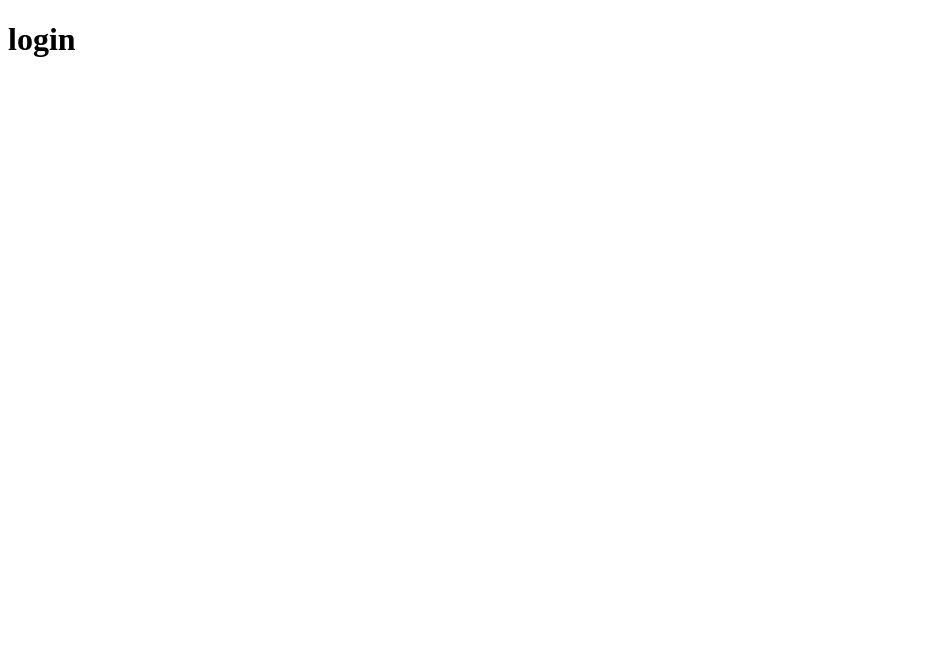
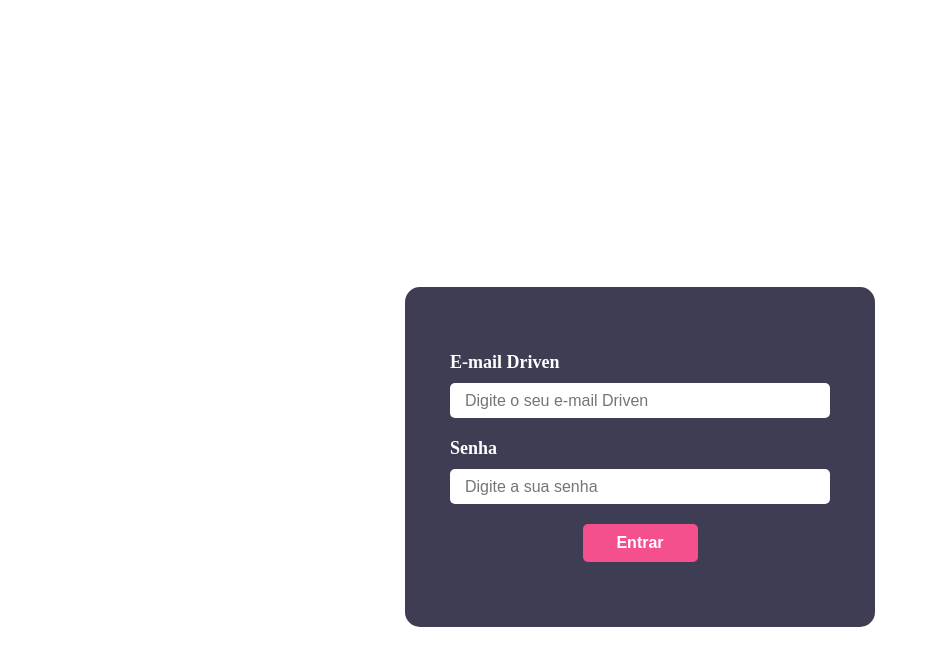
Before and after one commit to tutoria-driven-education/planilhas-front, a React (Create React App) app: page / in a window 1280 px wide. Shown: the top 666 px of the page, without its empty margins (0-929 px from the left). Built offline with nearby package versions, Linux system fonts and the light colour scheme.

Commit message:
feat: login page

```diff
--- a/package.json
+++ b/package.json
@@ -6,7 +6,8 @@
     "react": "^17.0.2",
     "react-dom": "^17.0.2",
     "react-router-dom": "^6.2.1",
-    "react-scripts": "0.9.5"
+    "react-scripts": "0.9.5",
+    "styled-components": "^5.3.3"
   },
   "scripts": {
     "start": "react-scripts start",
--- a/src/App.js
+++ b/src/App.js
@@ -1,3 +1,4 @@
+import React from 'react';
 import { BrowserRouter, Routes, Route } from "react-router-dom";
 
 import { UserProvider } from "./Contexts/User";
--- /dev/null
+++ b/src/Assets/DrivenLogo.js
@@ -0,0 +1,42 @@
+import React from "react";
+
+export default function DrivenLogo (props) {
+    function logoTheme() {
+      return props.theme === "light" ? "#fff" : "#f5508e";
+    }
+
+    return (
+      <svg
+        width="127"
+        height="27"
+        viewBox="0 0 127 27"
+        fill="none"
+        xmlns="http://www.w3.org/2000/svg"
+      >
+        <path
+          d="M27.0039 25.9743V0.864258H32.2959V7.95866L30.918 7.19326L37.3976 0.908457H41.7954V6.41322H37.3976C36.7056 6.35634 36.0092 6.44186 35.3513 6.66458C34.6934 6.88729 34.0877 7.24253 33.5713 7.70847C32.6531 8.79542 32.2 10.2026 32.3106 11.6236V26.0185L27.0039 25.9743Z"
+          fill={logoTheme()}
+        />
+        <path
+          d="M50.7354 0.864258H45.4434V25.9743H50.7354V0.864258Z"
+          fill={logoTheme()}
+        />
+        <path
+          d="M63.0682 25.9743L54.0234 0.864258H59.7553L67.9059 25.2826H65.1939L73.0954 0.864258H78.8858L69.8408 25.9743H63.0682Z"
+          fill={logoTheme()}
+        />
+        <path
+          d="M90.5959 26.475C88.4147 26.52 86.2572 26.0139 84.3216 25.0031C82.5183 24.0244 81.002 22.5882 79.9238 20.8377C78.8236 19.0051 78.2597 16.8984 78.2966 14.7589C78.2966 6.94329 83.105 0.408203 90.6986 0.408203C92.4294 0.411025 94.1375 0.803369 95.6974 1.5563C97.348 2.34102 98.7712 3.53681 99.8314 5.02989C101.024 6.74543 101.746 8.74511 101.928 10.829L97.5298 15.2446H83.4861C83.6605 16.4419 84.1124 17.5813 84.8055 18.5711C85.4678 19.518 86.3613 20.2782 87.4003 20.7789C88.508 21.3058 89.7222 21.5678 90.9477 21.5442C92.248 21.5773 93.5382 21.3052 94.7153 20.7494C95.7237 20.2468 96.6524 19.597 97.4713 18.8213L100.095 22.7953C98.8932 23.9864 97.4683 24.9269 95.9026 25.5624C94.2104 26.2129 92.4073 26.5229 90.5959 26.475ZM96.8262 10.9026C96.6243 9.85805 96.2318 8.86001 95.6682 7.95889C95.1203 7.10794 94.3629 6.4134 93.4693 5.94244C92.4236 5.41997 91.2648 5.16706 90.0975 5.2065C89.0783 5.18984 88.0708 5.42751 87.1657 5.89824C86.2718 6.394 85.5119 7.10138 84.9521 7.95889C84.3289 8.84459 83.8855 9.84487 83.6474 10.9026H96.8262Z"
+          fill={logoTheme()}
+        />
+        <path
+          d="M0 25.9744V0.864326H11.6542C13.816 0.826047 15.9528 1.33207 17.8698 2.33619C19.6585 3.2697 21.1514 4.6871 22.1797 6.42803C23.2322 8.20753 23.7702 10.2462 23.7335 12.3155C23.7438 13.5735 23.5354 14.8237 23.1178 16.0098C22.7038 17.1468 22.1367 18.2215 21.4321 19.2038C20.6471 20.2533 19.7794 21.2377 18.8373 22.1476L15.1578 25.9155L0 25.9744ZM12.006 21.3822C13.2036 21.3753 14.3741 21.0227 15.3777 20.3666C16.4689 19.6438 17.3613 18.6567 17.9725 17.4964C18.6484 16.2036 18.991 14.7615 18.9692 13.3016C18.996 11.8992 18.6574 10.5141 17.987 9.28346C17.336 8.12285 16.3835 7.16138 15.231 6.5016C13.9787 5.80885 12.5709 5.44908 11.1411 5.45655H4.54439V21.3822H12.006Z"
+          fill={logoTheme()}
+        />
+        <path
+          d="M124.783 5.1771C124.046 3.69624 122.895 2.4635 121.47 1.62994C119.263 0.457199 116.718 0.0928791 114.272 0.599613L113.891 0.702654L109.581 5.01522V0.879271H104.289V25.9894H109.581V11.8888C109.476 10.1226 110.029 8.38015 111.135 7.00221C111.659 6.41814 112.306 5.95809 113.028 5.65521C113.751 5.35233 114.531 5.21415 115.313 5.25068C116.315 5.22478 117.303 5.49063 118.157 6.01608C119 6.56647 119.655 7.36255 120.033 8.29746C120.502 9.43514 120.732 10.6578 120.708 11.8888V25.9894H126V10.5347C126.026 8.67691 125.609 6.83972 124.783 5.1771Z"
+          fill={logoTheme()}
+        />
+      </svg>
+    );
+};
--- a/src/Contexts/User.js
+++ b/src/Contexts/User.js
@@ -1,6 +1,6 @@
-import { createContext } from "react";
+import React, { createContext } from "react";
 
-import useLocalStorage from "../hooks/useLocalStorage";
+import useLocalStorage from "../Hooks/useLocalStorage";
 
 const UserContext = createContext();
 
--- a/src/Hooks/useLocalStorage.js
+++ b/src/Hooks/useLocalStorage.js
@@ -1,4 +1,4 @@
-import { useState } from "react";
+import React, { useState } from "react";
 
 function useLocalStorage(key, initialValue) {
   const [storedValue, setStoredValue] = useState(() => {
--- a/src/Pages/Login/index.js
+++ b/src/Pages/Login/index.js
@@ -1,7 +1,117 @@
 import React from 'react';
+import styled from "styled-components";
+
+import DrivenLogo from "../../Assets/DrivenLogo";
 
 export default function Login() {
     return (
-        <h1>login</h1>
-    )
-}
+        <SignInPageContent>
+        <Brand>
+          <DrivenLogo theme={"light"} />
+        </Brand>
+        <SignInForm >
+          <InputGroup>
+            <label htmlFor="email">E-mail Driven</label>
+            <input
+              id="email"
+              type="text"
+              placeholder="Digite o seu e-mail Driven"
+              spellCheck="false"
+            ></input>
+          </InputGroup>
+
+          <InputGroup>
+            <label htmlFor="password">Senha</label>
+            <input
+              id="password"
+              type="password"
+              placeholder="Digite a sua senha"
+            ></input>
+          </InputGroup>
+
+          <SubmitBtn>Entrar</SubmitBtn>
+        </SignInForm>
+      </SignInPageContent>
+    );
+  };
+
+
+  const SignInPageContent = styled.div`
+    width: 100%;
+    height: 100vh;
+    display: flex;
+    flex-direction: column;
+    align-items: center;
+    justify-content: center;
+  `;
+
+  const Brand = styled.p`
+    margin: 25px 0;
+    font-size: 42px;
+    font-weight: bold;
+    color: #fff;
+  `;
+
+  const SignInForm = styled.form`
+    padding: 55px 45px;
+    border-radius: 15px;
+    display: flex;
+    flex-direction: column;
+    align-items: center;
+    justify-content: center;
+    background-color: #3e3d53;
+    @media (max-width: 992px) {
+      width: 100%;
+      padding: 25px;
+    }
+  `;
+
+  const InputGroup = styled.div`
+    margin-bottom: 10px;
+    display: flex;
+    flex-direction: column;
+    label {
+      margin: 10px 0;
+      font-size: 18px;
+      font-weight: bold;
+      color: #fff;
+    }
+    input {
+      width: 350px;
+      height: 35px;
+      padding: 0 15px;
+      border: none;
+      border-radius: 5px;
+      font-size: 16px;
+      font-family: "Ubuntu", sans-serif;
+      &:focus {
+        outline: 3px solid #f5508e;
+      }
+      @media (max-width: 992px) {
+        width: 100%;
+      }
+    }
+    @media (max-width: 992px) {
+      width: 100%;
+    }
+  `;
+
+  const SubmitBtn = styled.button`
+    width: 115px;
+    padding: 10px;
+    border: none;
+    border-radius: 5px;
+    margin: 10px 0;
+    font-size: 16px;
+    font-weight: bold;
+    color: #fff;
+    background-color: #f5508e;
+    transition: filter 0.1s ease;
+    &:hover {
+      cursor: pointer;
+      filter: brightness(0.85);
+    }
+    &:focus {
+      outline: 3px solid #dddbe6;
+    }
+  `;
```
Also changed, not shown: 1 other file (tests, documents, lock files or other folders).
